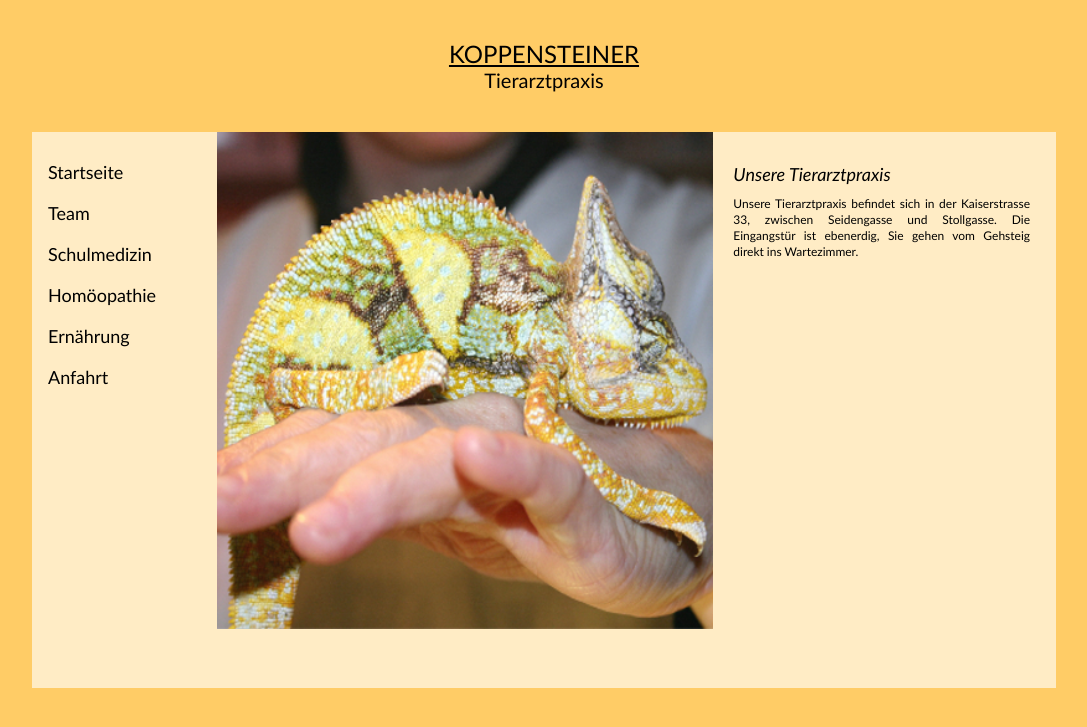
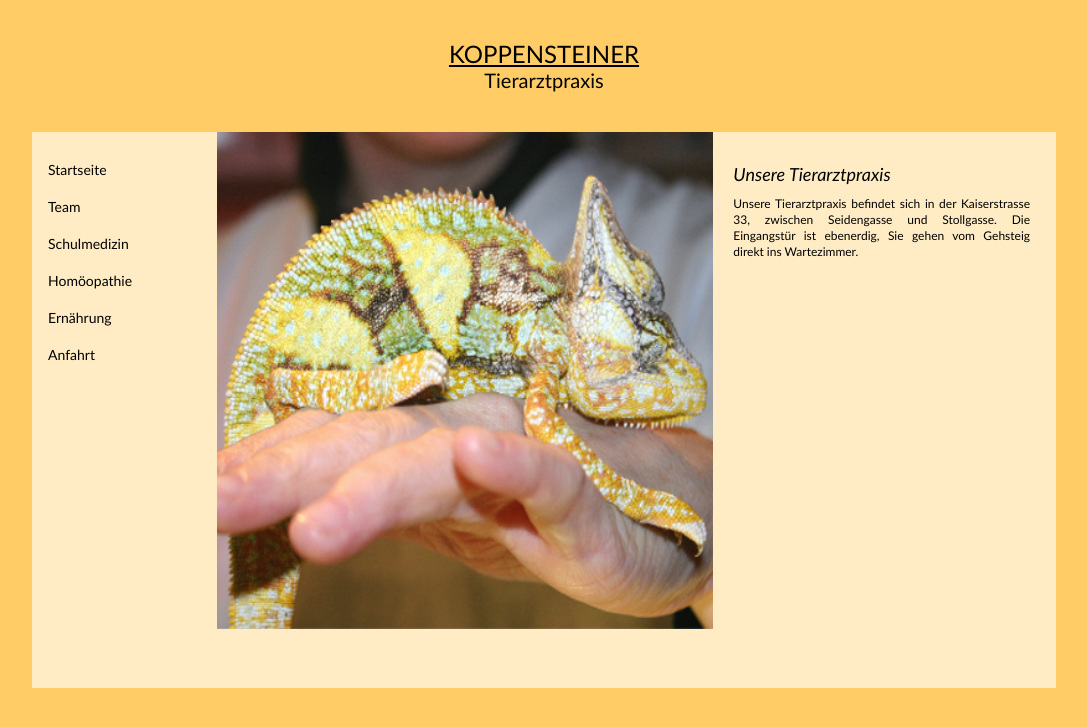
Before and after one commit to richardtraindl/tierarztpraxis-kaiserstrasse.at, a Jekyll site: the page built from praxis.html, in a window 1280 px wide. Shown: the top 727 px of the page, without its empty margins (96-1183 px from the left). Built offline with Jekyll 4.4.1, drawn with Linux system fonts in a browser that asks for light colours.

Commit message:
Update desktop3.css

```diff
--- a/styles/desktop3.css
+++ b/styles/desktop3.css
@@ -66,7 +66,7 @@ header p {
 	width: 38%;
 }
 
-.content2 h1, h2, h3 {
+.content2 h* {
 	text-align: left;
 }
 
@@ -87,8 +87,8 @@ nav {
 
 nav a {
 	color: black;
-	font-size: 18px;
-	line-height: 20px;
+	font-size: 14px;
+	line-height: 16px;
 }
 
 nav a:hover {
@@ -117,8 +117,8 @@ nav .submenu-item {
 }
 
 nav .submenu-item * {
-	font-size: 14px;
-	line-height: 16px;
+	font-size: 12px;
+	line-height: 14px;
 }
 
 nav .submenu-item.aktiv {
```
